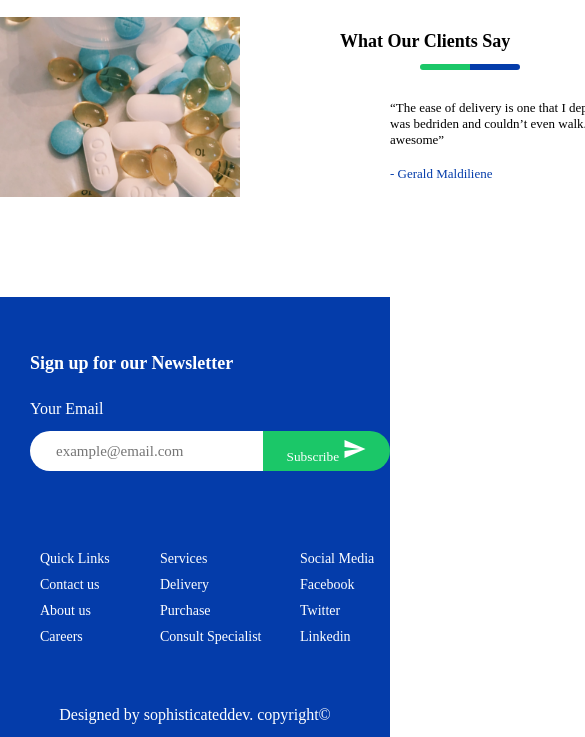
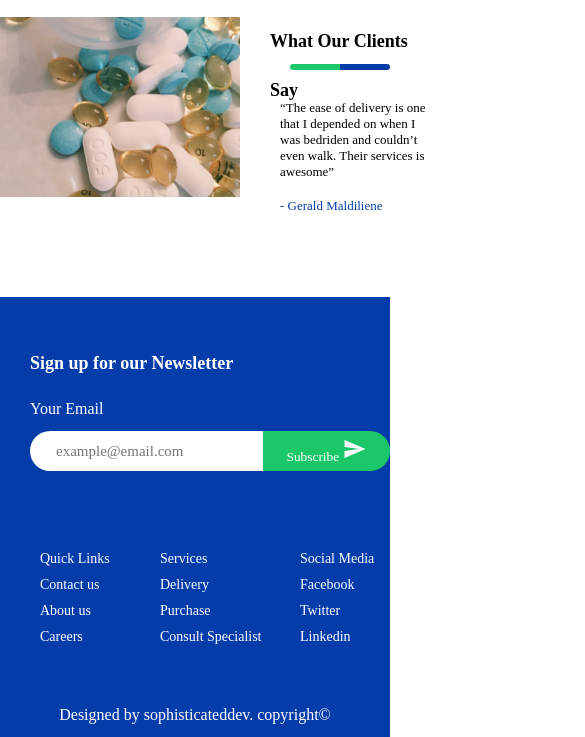
Before and after one commit to yashaswees/responsive, a plain HTML site: page index.html in a window 390 px wide. Shown: the part 1345-2082 px from the top of the page, 585 px wide, since content can reach past the window. Drawn offline with Linux system fonts and the light colour scheme; a web font is replaced by a local one.

Commit message:
commit 7

```diff
--- a/style.css
+++ b/style.css
@@ -383,6 +383,17 @@ form.emailBar input[type=text] {
     display: flex;
     justify-content: center;
     margin-top: 45px;
+}
+@media(max-width:1200px)
+{
+    .medText{
+        width:300px;
+        margin-left: 150px;
+    }
+    .title2{
+        margin-left: 100px;
+    }
+
 }
 @media(max-width:991px)
 {
@@ -802,6 +813,9 @@ form.emailBar input[type=text] {
 .medicine{
     height:250px;
 }
+.medicineLeft{
+    width:250px;
+}
 .medImg{
     width:240px;
     height:180px;
@@ -809,7 +823,7 @@ form.emailBar input[type=text] {
 .title2{
     font-size:large;
     height:40px;
-    margin-left:20px;
+    margin-left:30px;
 }
 .hrl{
     margin-left:10px;
@@ -821,7 +835,8 @@ hr{
     font-size: small;
     line-height: 16px;
     margin-top: 30px;
-    margin-left:20px
+    margin-left:40px;
+    width:150px;
 }
 .signUp-title{
     font-size: large;
@@ -866,14 +881,3 @@ hr{
         display: none;
     }
 }
-@media(max-width:1200px)
-{
-    .medText{
-        width:300px;
-        margin-left: 150px;
-    }
-    .title2{
-        margin-left: 100px;
-    }
-
-}
```
